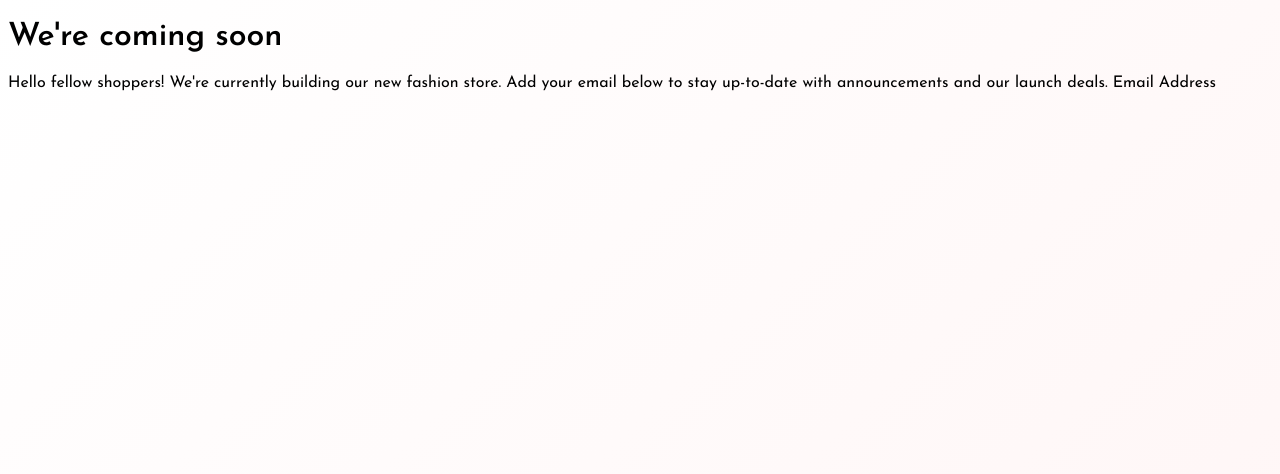
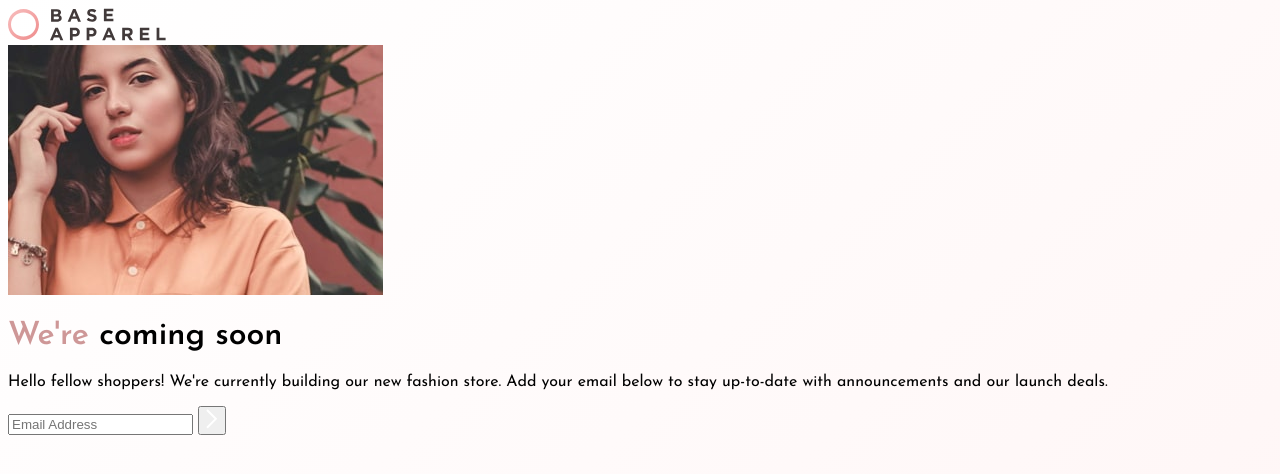
Before and after one commit to tboittin/base-apparel-coming-soon-master, a plain HTML site: page index.html in a window 1280 px wide. Drawn offline with Linux system fonts and the light colour scheme.

Commit message:
html structure

```diff
--- a/index.html
+++ b/index.html
@@ -34,10 +34,30 @@
   </head>
   <body>
     <div class="wrapper">
+      <div class="logo">
+        <img src="images/logo.svg" />
+      </div>
+      <div class="hero-mobile">
+        <img src="./images/hero-mobile.jpg" />
+      </div>
       <h1><span>We're</span> coming soon</h1>
-      Hello fellow shoppers! We're currently building our new fashion store. Add
-      your email below to stay up-to-date with announcements and our launch
-      deals. Email Address
+      <div class="description">
+        <p>
+          Hello fellow shoppers! We're currently building our new fashion store.
+          Add your email below to stay up-to-date with announcements and our
+          launch deals.
+        </p>
+      </div>
+      <form>
+        <input
+          type="text"
+          id="email"
+          name="email"
+          placeholder="Email Address"
+          required
+        />
+        <button><img src="./images/icon-arrow.svg" /></button>
+      </form>
     </div>
 
     <!-- <footer>
--- a/style.scss
+++ b/style.scss
@@ -1,13 +1,22 @@
-$red: hsl(0, 36%, 70%);
-$soft-red: hsl(0, 93%, 68%);
+$red: hsl(0, 93%, 68%);
+$soft-red: hsl(0, 36%, 70%);
 $gray-red: hsl(0, 6%, 24%);
 
 html {
     font-size: 16px;
     font-family: 'Josefin Sans', sans-serif;
+    overflow-y: overlay;
 }
 
 body {
     height: 100vh;
     background: linear-gradient(135deg, hsl(0, 0%, 100%), hsl(0, 100%, 98%));
 }
+
+.wrapper {
+    h1 {
+        span {
+            color: $soft-red;
+        }
+    }
+}
```
Also changed, not shown: style.css, 1 other file.
